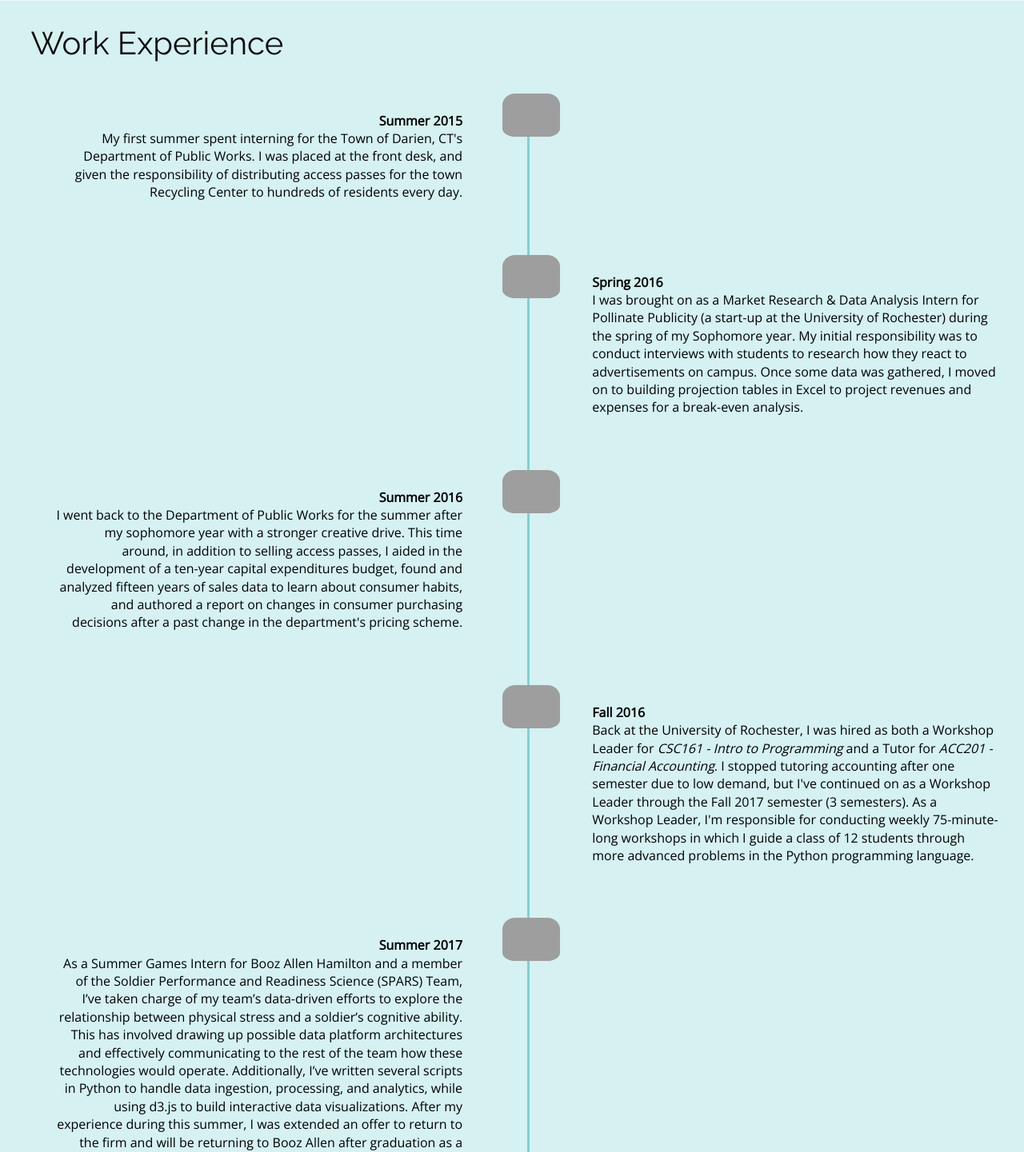
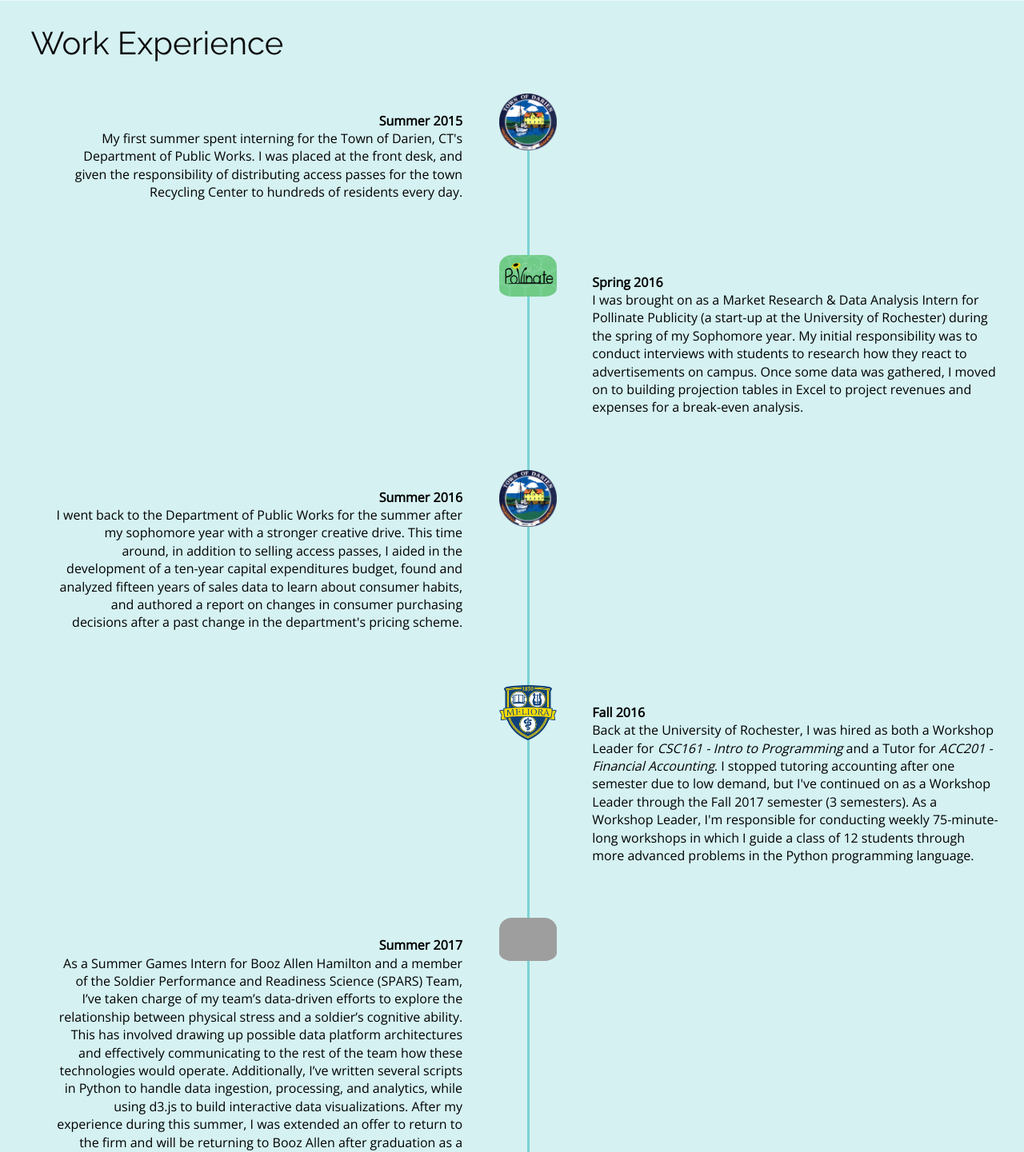
Before and after one commit to walshk/walshk.github.io, a PHP site: page / in a window 1280 px wide. Shown: the part 1176-2617 px from the top of the page at 80% size. Run offline with PHP 8.4, Linux system fonts and the light colour scheme; some libraries are stand-ins or nearby versions; grey boxes are pictures that could not be loaded.

Commit message:
fixed images for timeline

```diff
--- a/css/styles.css
+++ b/css/styles.css
@@ -66,12 +66,11 @@
   bottom: 5px;
   position: relative;
   border-radius: 25%;
+  left: -4px;
 }
 
 
-.timeline .timeline-item .timeline-icon svg {
-  top: 14px;
-}
+
 
 
 .timeline .timeline-item .timeline-content {
@@ -156,7 +155,7 @@
 
 .hero-full-screen .middle-content-section {
   text-align: center;
-  color: #fefefe;
+  color: #f9fdfd;
 }
 
 .hero-full-screen .middle-content-section a, img {
@@ -185,6 +184,7 @@
   padding-right: 100%;
   z-index: 999;
   position: fixed;
+  height: 10px;
 }
 
 .hero-full-screen .top-bar .menu {
@@ -193,7 +193,7 @@
 }
 
 .hero-full-screen .top-bar .menu-text {
-  color: #fefefe;
+  color: #f9fdfd;
 }
 
 .hero-full-screen .top-bar .menu li {
@@ -206,7 +206,7 @@
 }
 
 .hero-full-screen .top-bar .menu a {
-  color: #fefefe;
+  color: #f9fdfd;
   font-family: Raleway, sans-serif;
   font-weight: thin;
   z-index: 1000;
@@ -217,6 +217,7 @@
   font-size: 4rem;
   font-weight: bold;
 }
+
 
 h1, h2,
 h3, h4,
--- a/index.html
+++ b/index.html
@@ -82,7 +82,7 @@
 
 				<div class="timeline-item">
 					<div class="timeline-icon">
-						<img src="http://darienct.gov/images/town_seal_large.jpg" width="80" height="80">
+						<img src="img/darien.png" width="80" height="80">
 					</div>
 					<div class="timeline-content">
 						<p class="timeline-content-date">Summer 2015</h2>
@@ -92,7 +92,7 @@
 
 				<div class="timeline-item">
 					<div class="timeline-icon">
-						<img src="http://www.rochester.edu/entrepreneurship/wp-content/uploads/2013/12/Pollinate-Publicity_Logo-300x220.jpg" width="100" height="140">
+						<img src="img/pollinate.png" width="100" height="140">
 					</div>
 					<div class="timeline-content right">
 						<p class="timeline-content-date">Spring 2016</h2>
@@ -102,7 +102,7 @@
 
 				<div class="timeline-item">
 					<div class="timeline-icon">
-						<img src="http://darienct.gov/images/town_seal_large.jpg" width="80" height="80">
+						<img src="img/darien.png" width="80" height="80">
 					</div>
 					<div class="timeline-content">
 						<p class="timeline-content-date">Summer 2016</h2>
@@ -112,7 +112,7 @@
 
 				<div class="timeline-item">
 					<div class="timeline-icon">
-						<img src="https://s3-us-west-2.amazonaws.com/asset.plexuss.com/college/logos/University_of_Rochester.png" width="80" height="80">
+						<img src="img/uofr.png" width="80" height="80">
 					</div>
 					<div class="timeline-content right">
 						<p class="timeline-content-date">Fall 2016</h2>
```
Also changed, not shown: img/darien.png (added), img/pollinate.png (added), img/uofr.png (added).
